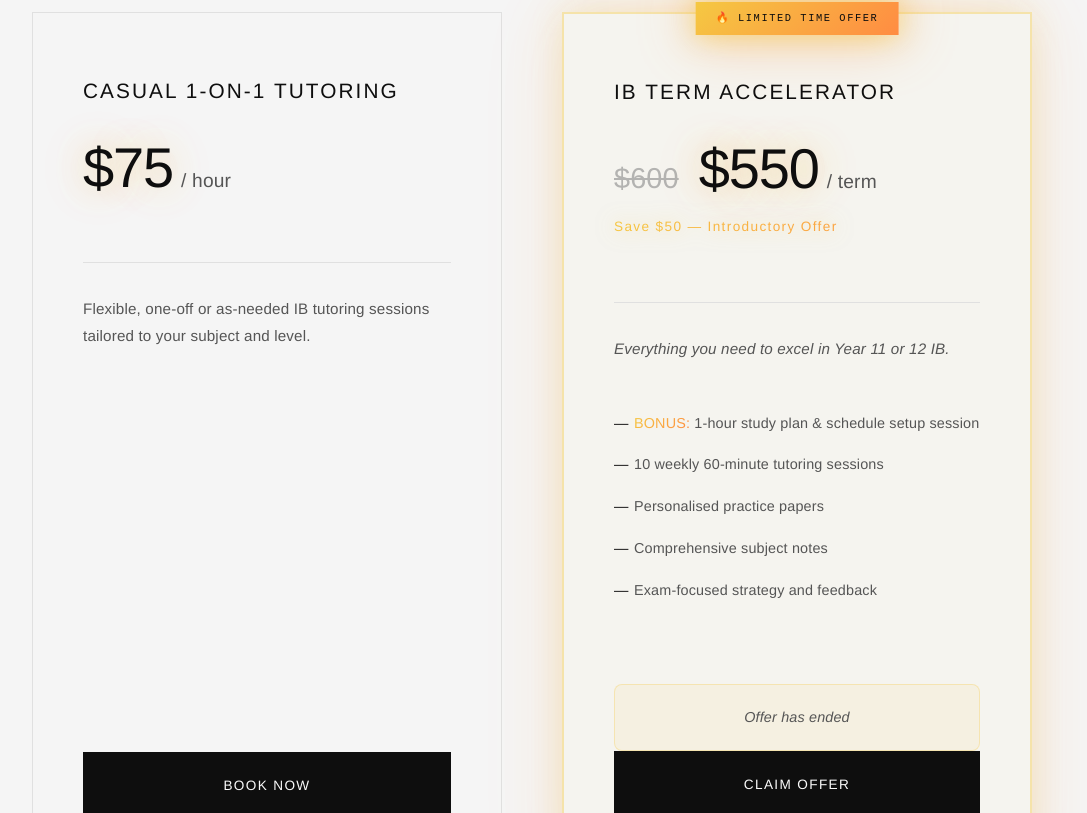
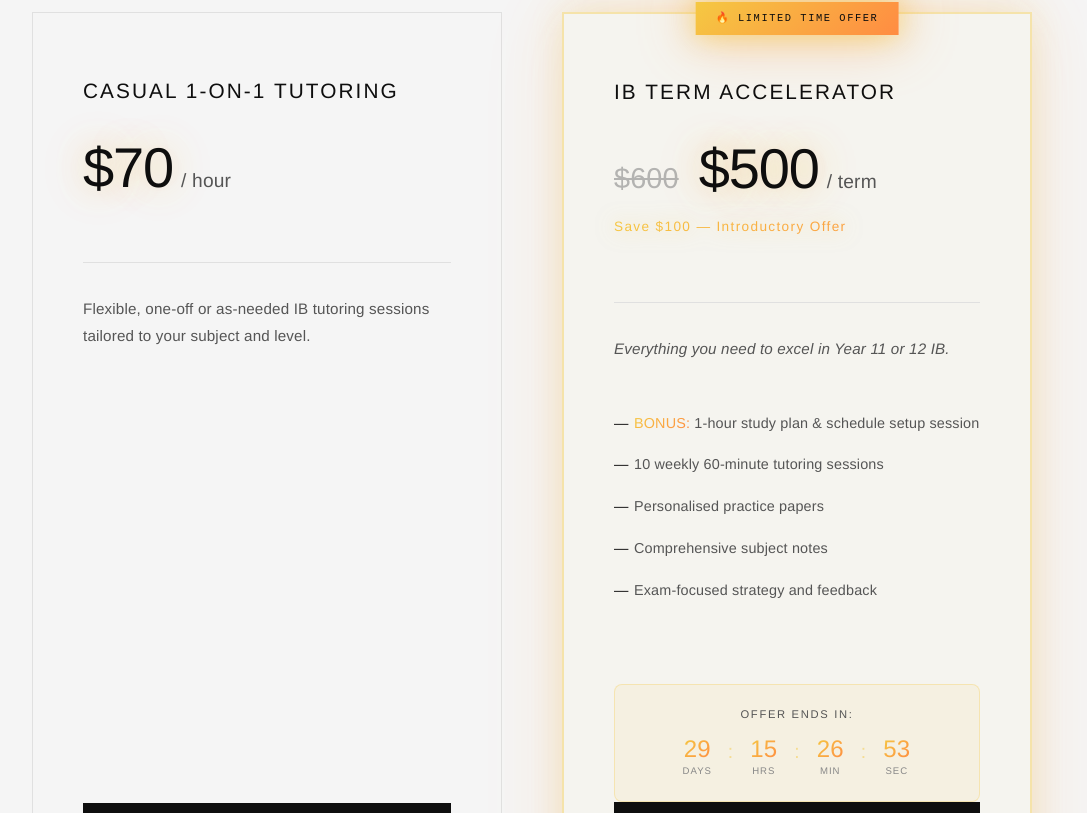
Before and after one commit to leontitmuss5-bit/Realistically--IB, a Next.js app: page /home in a window 1280 px wide. Shown: the part 6887-7700 px from the top of the page, without its empty margins (108-1195 px from the left). Built offline with nearby package versions, Linux system fonts and the light colour scheme.

Commit message:
Update Website

```diff
--- a/src/app/home/page.tsx
+++ b/src/app/home/page.tsx
@@ -286,7 +286,7 @@ export default function HomePage() {
               <header className={styles.pricingHeader}>
                 <h3>Casual 1-on-1 Tutoring</h3>
                 <div className={styles.pricingAmount}>
-                  <span className={styles.priceValue}>$75</span>
+                  <span className={styles.priceValue}>$70</span>
                   <span className={styles.pricePeriod}>/ hour</span>
                 </div>
               </header>
@@ -306,10 +306,10 @@ export default function HomePage() {
                 <h3>IB Term Accelerator</h3>
                 <div className={styles.pricingAmount}>
                   <span className={styles.priceStrikethrough}>$600</span>
-                  <span className={styles.priceValue}>$550</span>
+                  <span className={styles.priceValue}>$500</span>
                   <span className={styles.pricePeriod}>/ term</span>
                 </div>
-                <span className={styles.priceSavings}>Save $50 — Introductory Offer</span>
+                <span className={styles.priceSavings}>Save $100 — Introductory Offer</span>
               </header>
               <div className={styles.pricingDivider} aria-hidden="true" />
               <p className={styles.pricingTagline}>Everything you need to excel in Year 11 or 12 IB.</p>
@@ -320,7 +320,7 @@ export default function HomePage() {
                 <li>Comprehensive subject notes</li>
                 <li>Exam-focused strategy and feedback</li>
               </ul>
-              <Countdown targetDate={new Date('2025-01-31T23:59:59')} />
+              <Countdown targetDate={new Date('2026-02-01T23:59:59')} />
               <Link href="/book" className={styles.pricingButton}>
                 Claim Offer
               </Link>
```
